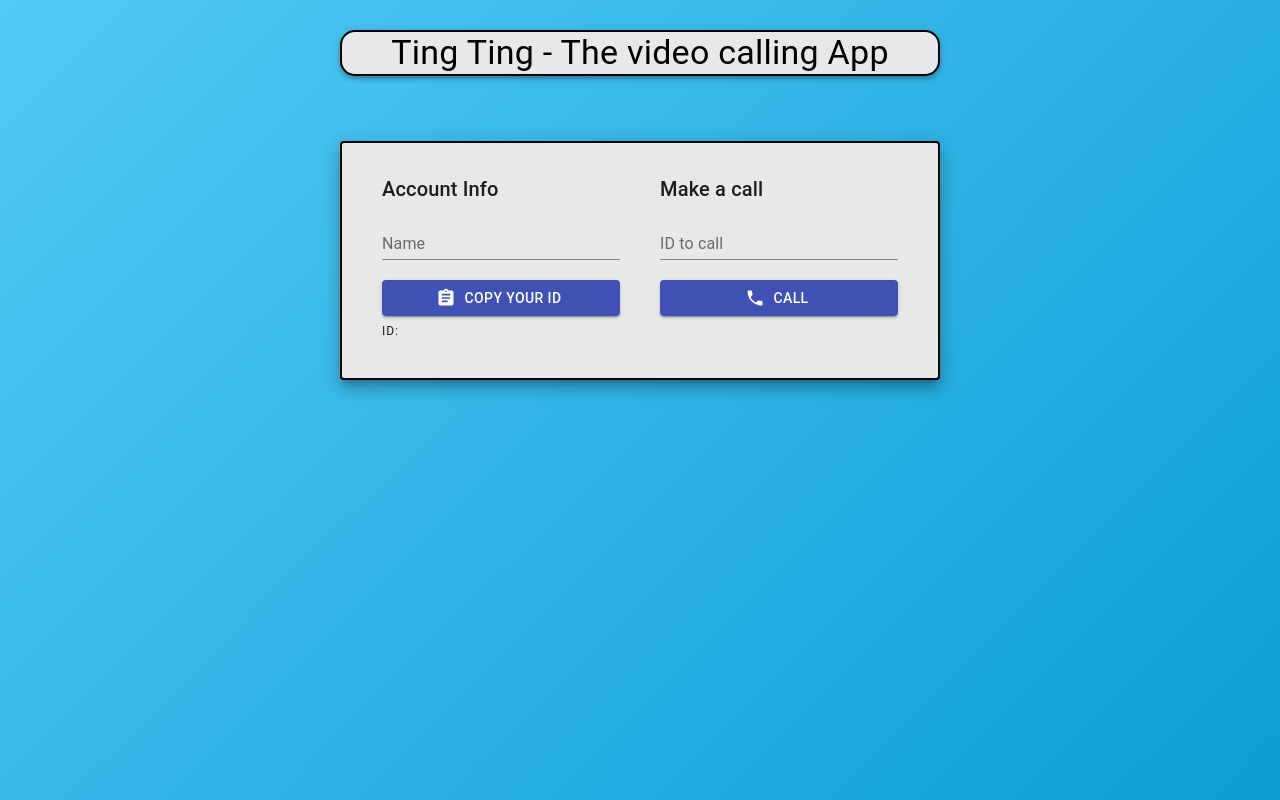
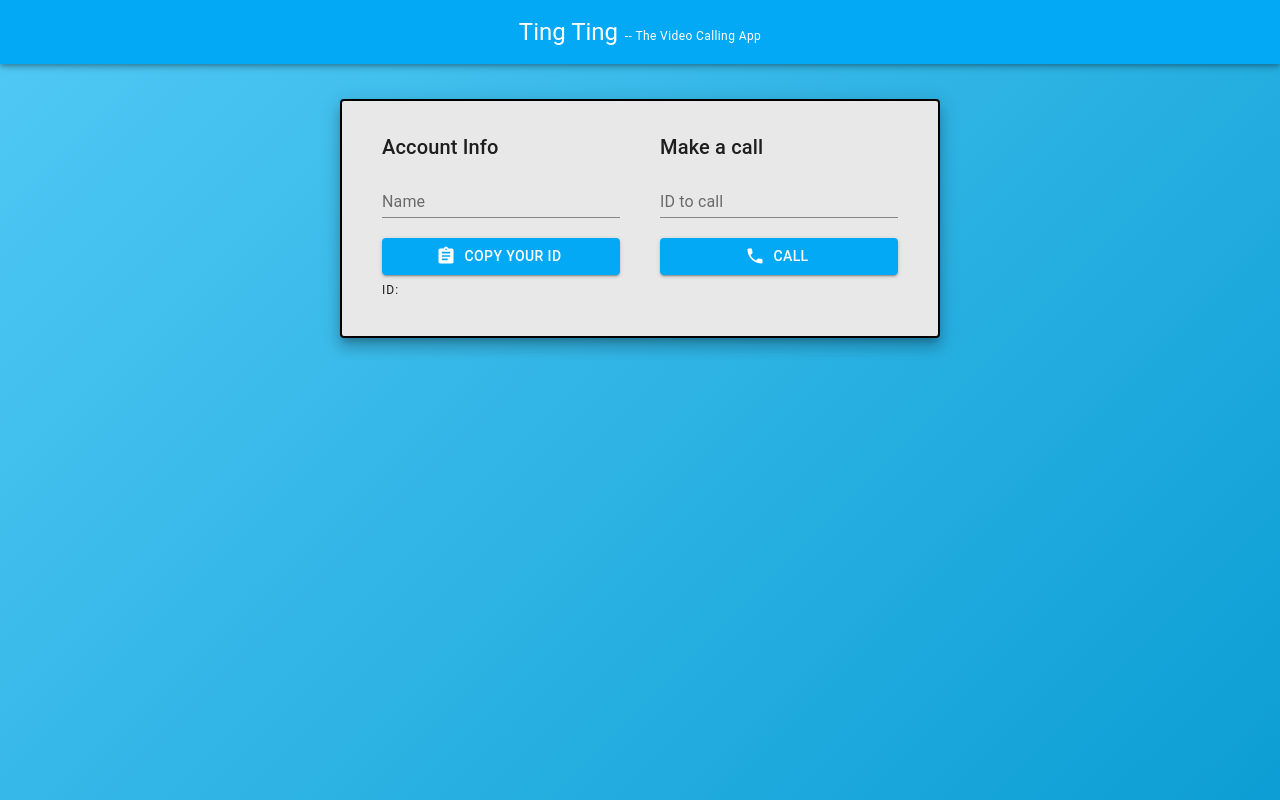
Before and after one commit to saiphani1998/ting-ting, a React (Create React App) app in the folder app/: page / in a window 1280 px wide. Built offline with nearby package versions, Linux system fonts and the light colour scheme; no server answers.

Commit message:
Added customised theme and improved app styling

```diff
--- a/app/src/App.js
+++ b/app/src/App.js
@@ -1,26 +1,46 @@
 import React from "react";
-import { Typography, AppBar } from "@material-ui/core";
-import { makeStyles } from "@material-ui/core/styles";
+import { Typography, AppBar, Toolbar } from "@material-ui/core";
+import {
+  createMuiTheme,
+  makeStyles,
+  ThemeProvider,
+} from "@material-ui/core/styles";
 
 import VideoPlayer from "./components/VideoPlayer";
 import Notifications from "./components/Notifications";
 import Options from "./components/Options";
 
-const useStyles = makeStyles((theme) => ({
+const theme = createMuiTheme({
+  // palette: {
+  //   primary: {
+  //     main: "#51c9f5",
+  //   },
+  //   secondary: {
+  //     main: "#FF3B30",
+  //   },
+  // },
+  palette: {
+    primary: {
+      light: "#67daff",
+      main: "#03a9f4",
+      dark: "#007ac1",
+      contrastText: "#fff",
+    },
+    secondary: {
+      light: "#ffa270",
+      main: "#ff7043",
+      dark: "#c63f17",
+      contrastText: "#fff",
+    },
+  },
+});
+
+const useStyles = makeStyles(() => ({
   appBar: {
-    borderRadius: 15,
-    margin: "30px 100px",
     display: "flex",
     flexDirection: "row",
     justifyContent: "center",
     alignItems: "center",
-    width: "600px",
-    border: "2px solid black",
-    backgroundColor: "#e8e8e8",
-
-    [theme.breakpoints.down("xs")]: {
-      width: "90%",
-    },
   },
   image: {
     marginLeft: "15px",
@@ -36,16 +56,23 @@ const useStyles = makeStyles((theme) => ({
 export default function App() {
   const classes = useStyles();
   return (
+    <ThemeProvider theme={theme}>
       <div className={classes.wrapper}>
-      <AppBar className={classes.appBar} position="static" color="inherit">
-        <Typography variant="h4" align="center">
-          Ting Ting - The video calling App
+        <AppBar position="static" className={classes.appBar}>
+          <Toolbar>
+            <Typography variant="h5">
+              Ting Ting
+              <Typography variant="caption">
+                &nbsp; -- The Video Calling App
               </Typography>
+            </Typography>
+          </Toolbar>
         </AppBar>
         <VideoPlayer />
         <Options>
           <Notifications />
         </Options>
       </div>
+    </ThemeProvider>
   );
 }
```
Lines whose indentation alone changed are shown as unchanged.
